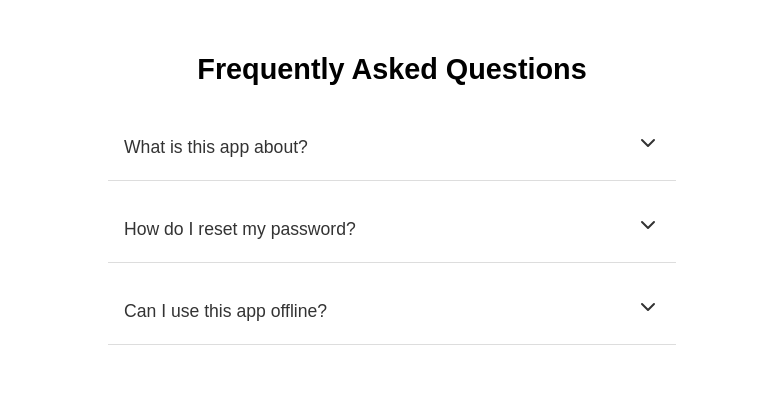
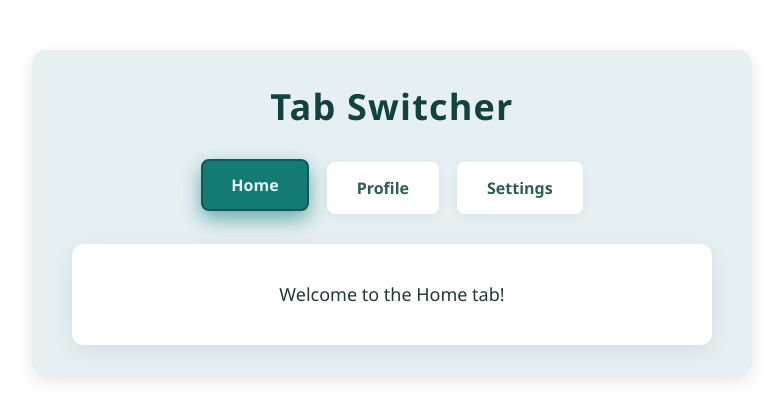
Before and after one commit to shubhamchasing/react-vite-prep, a React (Vite) app: page / in a window 1280 px wide. Shown: the top 420 px of the page, without its empty margins (248-1031 px from the left). Built offline with nearby package versions, Linux system fonts and the light colour scheme.

Commit message:
feat: add tab switcher

```diff
--- a/src/App.jsx
+++ b/src/App.jsx
@@ -1,5 +1,5 @@
 import "./App.css";
-import FaqAccordion from "./Components/FaqAccordian";
+// import FaqAccordion from "./Components/FaqAccordian";
 // import TodoWithTimeout from "./Components/Todo-List-With-Timeout";
 // import OTPInputParent from "./Components/OTP-Input";
 // import Counter from "./Components/PreviousCount";
@@ -11,6 +11,7 @@
 // import DarkModeToggle from "./Components/Dark-Mode";
 // import SortableList from "./Components/Sort-List";
 // import TabsParent from "./Components/Tabs";
+import TabSwitcher from "./Components/TabSwitcher";
 // import TodoList from "./Components/Todo-List";
 // import Stopwatch from "./Components/Stopwatch";
 // import Modal from "./Components/Modal";
@@ -34,7 +35,7 @@
   return (
     <>
       <div className="App">
-        <FaqAccordion />
+        <TabSwitcher />
       </div>
     </>
   );
--- /dev/null
+++ b/src/Components/TabSwitcher/index.jsx
@@ -0,0 +1,48 @@
+import { useState } from "react";
+import "./style.css";
+
+// Sample tab data
+const tabs = [
+  { id: "home", label: "Home", content: "Welcome to the Home tab!" },
+  { id: "profile", label: "Profile", content: "This is your Profile." },
+  { id: "settings", label: "Settings", content: "Adjust your Settings here." },
+];
+
+export default function TabSwitcher() {
+  // TODO: Set up state to track the active tab
+
+  const [activeTab, setActiveTab] = useState("home");
+
+  const handleTabSwtich = (id) => {
+    // console.log(e.target.dataset.testid);
+    setActiveTab(id);
+  };
+
+  return (
+    <div className="tab-switcher">
+      <h1>Tab Switcher</h1>
+
+      {/* Tab buttons */}
+      <div className="tab-buttons">
+        {/* TODO: Render buttons for each tab */}
+        {/* Use data-testid={`tab-button-${tab.id}`} for each button */}
+        {tabs.map((tab) => (
+          <button
+            className={`${activeTab === tab.id && "active"}`}
+            key={tab.id}
+            data-testid={`tab-button-${tab.id}`}
+            onClick={() =>  {handleTabSwtich(tab.id)}}
+          >
+            {tab.label}
+          </button>
+        ))}
+      </div>
+
+      {/* Content */}
+      <div className="tab-content" data-testid="tab-content">
+        {/* TODO: Show content of the currently active tab */}
+        {tabs.find((tab) => tab.id === activeTab).content}
+      </div>
+    </div>
+  );
+}
--- /dev/null
+++ b/src/Components/TabSwitcher/style.css
@@ -0,0 +1,68 @@
+.tab-switcher {
+  max-width: 720px;
+  margin: 50px auto;
+  padding: 30px 40px;
+  background-color: #e6f0f3;
+  border-radius: 14px;
+  box-shadow: 0 6px 18px rgba(0, 0, 0, 0.1);
+  font-family: "Segoe UI", Tahoma, Geneva, Verdana, sans-serif;
+  color: #1f3a3a;
+  user-select: none;
+}
+
+.tab-switcher h1 {
+  font-size: 2.25rem;
+  font-weight: 600;
+  margin-bottom: 28px;
+  color: #134140;
+  text-align: center;
+  letter-spacing: 1.2px;
+}
+
+.tab-buttons {
+  display: flex;
+  justify-content: center;
+  gap: 18px;
+  margin-bottom: 30px;
+}
+
+.tab-buttons button {
+  background-color: #ffffff;
+  border: 2px solid transparent;
+  border-radius: 8px;
+  padding: 12px 28px;
+  font-size: 16px;
+  font-weight: 600;
+  color: #2c5d58;
+  cursor: pointer;
+  transition: all 0.3s ease;
+  box-shadow: 0 3px 8px rgba(47, 79, 79, 0.07);
+}
+
+.tab-buttons button:hover {
+  background-color: #a1d2ce;
+  color: #134140;
+  box-shadow: 0 6px 14px rgba(47, 79, 79, 0.12);
+  transform: translateY(-2px);
+}
+
+.tab-buttons button.active {
+  background-color: #147b74;
+  color: #e6f0f3;
+  border-color: #0f5a56;
+  box-shadow: 0 8px 20px rgba(20, 123, 116, 0.6);
+  transform: translateY(-3px);
+}
+
+.tab-content {
+  background-color: #ffffff;
+  border-radius: 12px;
+  padding: 36px 28px;
+  font-size: 18px;
+  line-height: 1.6;
+  box-shadow: 0 6px 22px rgba(0, 0, 0, 0.08);
+  color: #1f3a3a; /* dark slate */
+  text-align: center;
+  min-height: 100px;
+  user-select: text;
+}
```
